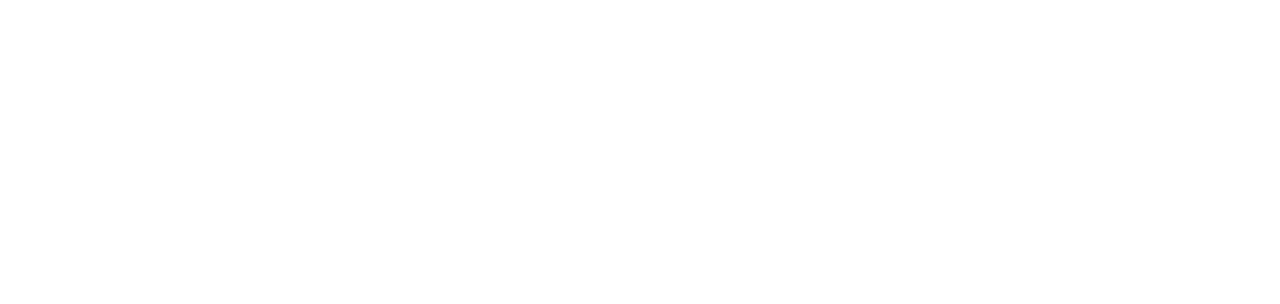
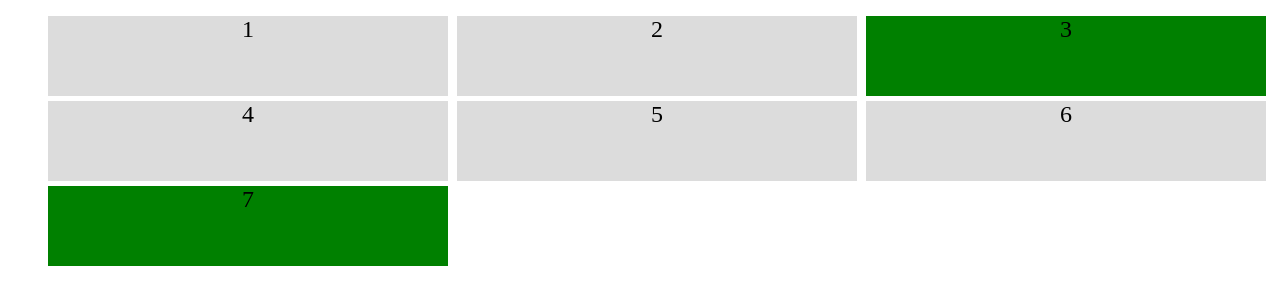
Before and after one commit to Oleksandr669/sk-training, a plain HTML site: page index.html in a window 1280 px wide. Drawn offline with Linux system fonts and the light colour scheme.

Commit message:
added HW_4_3-CSS

```diff
--- a/css/style.css
+++ b/css/style.css
@@ -0,0 +1,12 @@
+li{
+    display: inline-block; margin: 0 5px 5px 0;
+    width: 400px;
+     height: 80px;
+     background-color:gainsboro;
+     text-align: center;
+     font-size: 24px;
+
+    }
+    li:nth-child(3), li:nth-child(7){
+        background-color: green;
+    }
--- a/index.html
+++ b/index.html
@@ -7,6 +7,14 @@
     <link rel="stylesheet" href="css/style.css">
 </head>
 <body>
-
+    <ol>
+        <li>1</li>
+        <li>2</li>
+        <li>3</li>
+        <li>4</li>
+        <li>5</li>
+        <li>6</li>
+        <li>7</li>
+    </ol>
 </body>
 </html>
```
